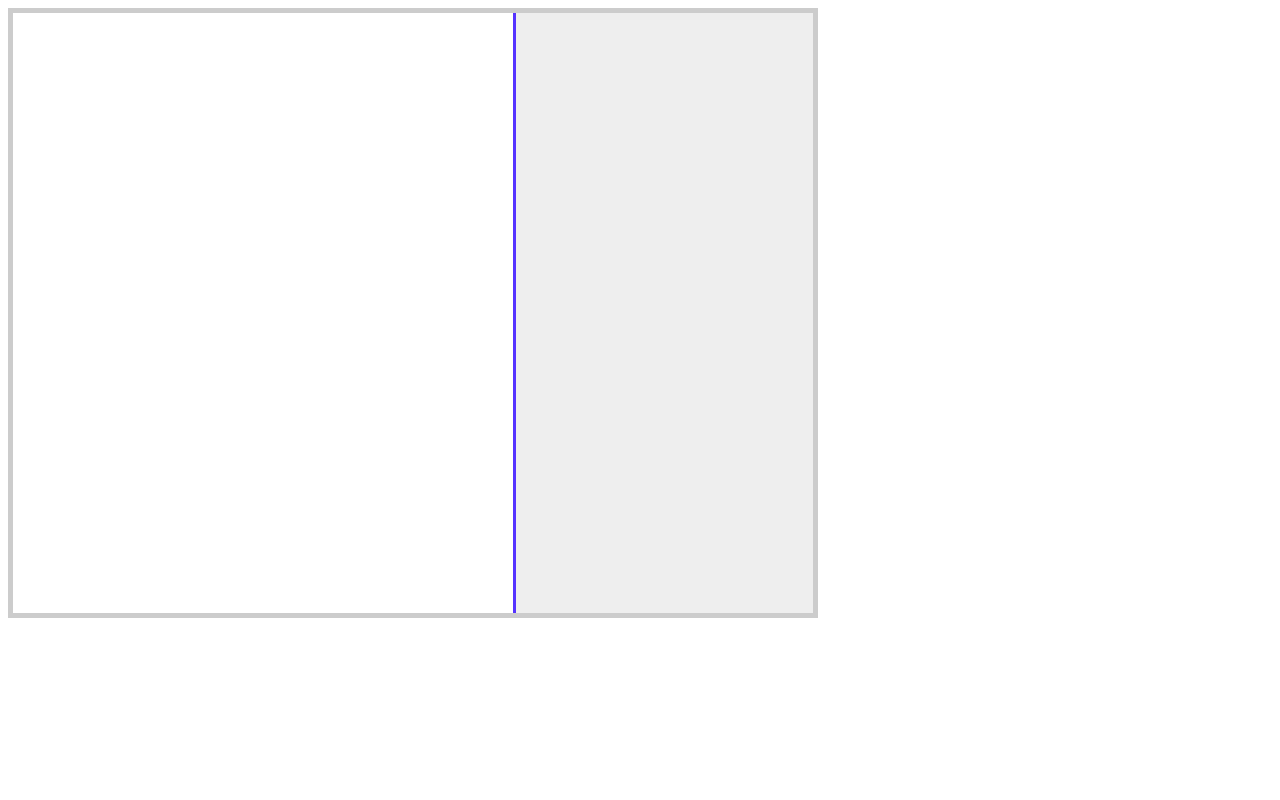
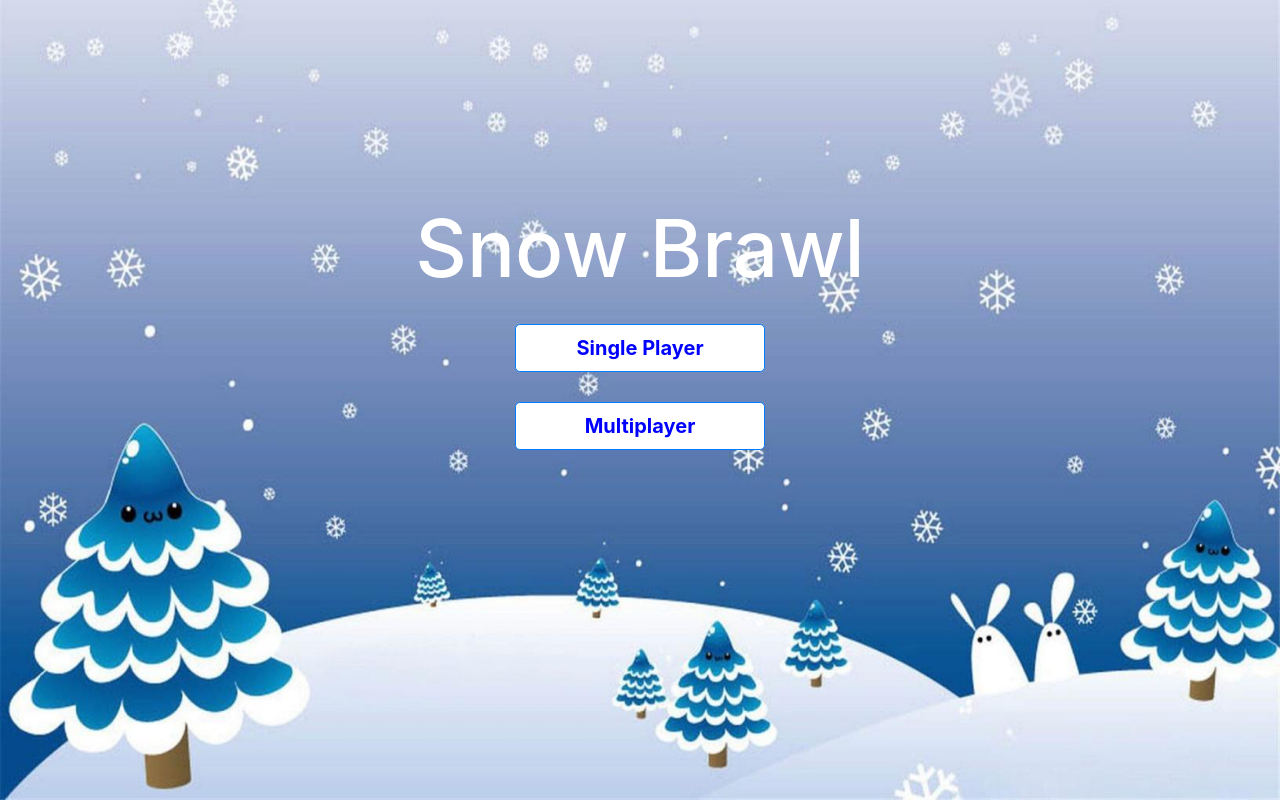
Before and after one commit to kwanhlee/snowbrawl, a plain HTML site: page index.html in a window 1280 px wide. Drawn offline with nearby package versions, Linux system fonts and the light colour scheme.

Commit message:
created starting menu

```diff
--- a/index.html
+++ b/index.html
@@ -6,15 +6,20 @@
 <script src='scripts/jquery.min.js'></script>
 <script src='scripts/page.js'></script>
 
+<link rel="stylesheet" href="https://stackpath.bootstrapcdn.com/bootstrap/4.3.1/css/bootstrap.min.css" integrity="sha384-ggOyR0iXCbMQv3Xipma34MD+dH/1fQ784/j6cY/iJTQUOhcWr7x9JvoRxT2MZw1T" crossorigin="anonymous">
 <!-- CSS -->
 <link rel="stylesheet" type="text/css" href="style/style.css">
 
+<!-- Latest compiled JavaScript -->
+<script src="https://maxcdn.bootstrapcdn.com/bootstrap/3.4.1/js/bootstrap.min.js"></script>
+
 <!-- HTML -->
 <body>
-  <div class='outer-container'>
-    <div class='game-window'>
-      <div id="actualGame">
-      </div>
+  <div class='game-window'>
+    <div id="actualGame">
+    	<h1 class="title">Snow Brawl</h1>
+    	<button type="button" class="btn btn-primary btn-lg single-player-btn" onclick="click_singleplayer()">Single Player</button>
+    	<button type="button" class="btn btn-primary btn-lg multiplayer-btn" onclick="click_multiplayer()">Multiplayer</button>
     </div>
   </div>
 </body>
--- a/scripts/page.js
+++ b/scripts/page.js
@@ -40,3 +40,11 @@ function isColliding(o1, o2) {
 function getRandomNumber(min, max){
   return (Math.random() * (max - min)) + min;
 }
+
+function click_multiplayer(){
+  alert("user wants to play multiplayer")
+}
+
+function click_singleplayer(){
+  alert("user wants to play single player")
+}
--- a/style/style.css
+++ b/style/style.css
@@ -1,19 +1,51 @@
 
 /* Main Containers */
-.outer-container {
-  height: 600px;
-  width: 800px;
-  background: #eee;
-  border: 5px solid #ccc;
-}
 .game-window {
   height: 100%;
-  width: 500px;
-  background: white;
-  border-right: 3px solid #53f;
-  float: left;
-  position: relative;
+  width: 100%;
+  background: #eee;
+  background-image: url('images/menu_background.jpg');
+  background-size:100% 100%;
 }
 #actualGame{
 
 }
+
+#menu-background {
+  height: 100%;
+  width: 100%;
+}
+
+body {
+  margin: 0;
+}
+
+.single-player-btn {
+  background-color: white;
+  color: blue;
+  font-weight: bold;
+  margin:0 auto;
+  display:block;
+  position: relative;
+  top: 220px;
+  width: 250px;
+}
+
+.multiplayer-btn {
+  background-color: white;
+  color: blue;
+  font-weight: bold;
+  margin:0 auto;
+  display:block;
+  position: relative;
+  top: 250px;
+  width: 250px;
+}
+
+.title {
+  font-size: 80px;
+  color: white;
+  text-align: center;
+  position: relative;
+  top: 200px;
+}
```
Also changed, not shown: style/images/menu_background.jpg (added).
